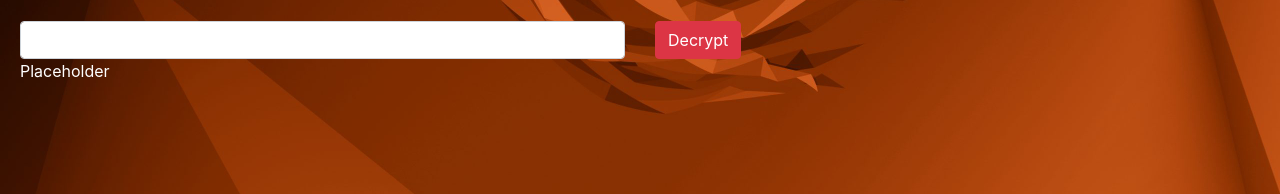
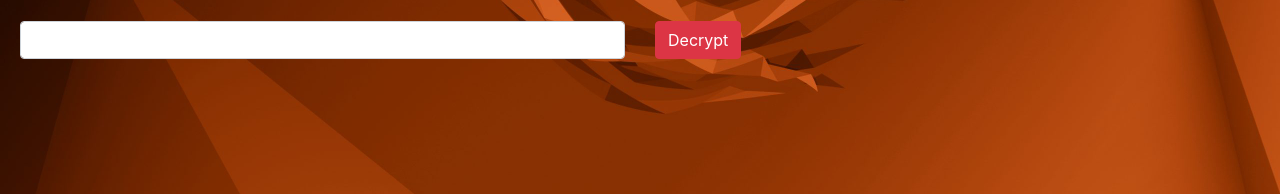
Before and after one commit to 298A-E9E3/Encrypt, a plain HTML site: page index.html in a window 1280 px wide. Shown: the part 441-635 px from the top of the page. Drawn offline with nearby package versions, Linux system fonts and the light colour scheme.

Commit message:
Update index.html

```diff
--- a/index.html
+++ b/index.html
@@ -47,7 +47,6 @@
             <button id="unbutton" onclick="decrypt()" class="btn btn-danger">Decrypt</button>
           </div>
         </div>
-        <p id="output">Placeholder</p>
         <script src="script.js"></script>
 
       <script>
```
